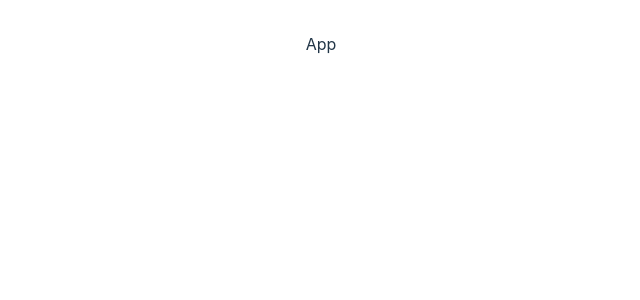
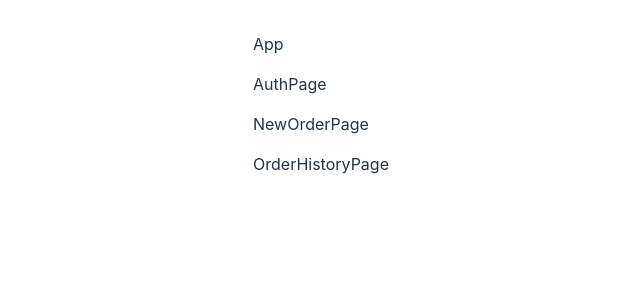
Before and after one commit to vanitaar/mern-sei50-practice, a React (Vite) app: page / in a window 1280 px wide. Shown: the top 300 px of the page, without its empty margins (319-959 px from the left). Built offline with nearby package versions, Linux system fonts and the light colour scheme.

Commit message:
feat create draft pages; import pages in app; setState in app; eslint disable comment

```diff
--- a/src/pages/App/App.jsx
+++ b/src/pages/App/App.jsx
@@ -1,11 +1,22 @@
 import debug from "debug";
+import { useState } from "react";
+import AuthPage from "../AuthPage/AuthPage";
+import NewOrderPage from "../NewOrderPage/NewOrderPage";
+import OrderHistoryPage from "../OrderHistoryPage/OrderHistoryPage";
+
 const log = debug("mern:pages:App:App");
 
 function App() {
-  log("hello App"); //to test debug log
+  // eslint-disable-next-line no-unused-vars
+  const [user, setUser] = useState();
+  log("user %o", user);
+
   return (
     <>
       <main className="App">App</main>
+      <AuthPage />
+      <NewOrderPage />
+      <OrderHistoryPage />
     </>
   );
 }
--- /dev/null
+++ b/src/pages/AuthPage/AuthPage.jsx
@@ -0,0 +1,3 @@
+export default function AuthPage() {
+  return <p>AuthPage</p>;
+}
--- /dev/null
+++ b/src/pages/NewOrderPage/NewOrderPage.jsx
@@ -0,0 +1,3 @@
+export default function NewOrderPage() {
+  return <p>NewOrderPage</p>;
+}
--- /dev/null
+++ b/src/pages/OrderHistoryPage/OrderHistoryPage.jsx
@@ -0,0 +1,3 @@
+export default function OrderHistoryPage() {
+  return <p>OrderHistoryPage</p>;
+}
```
